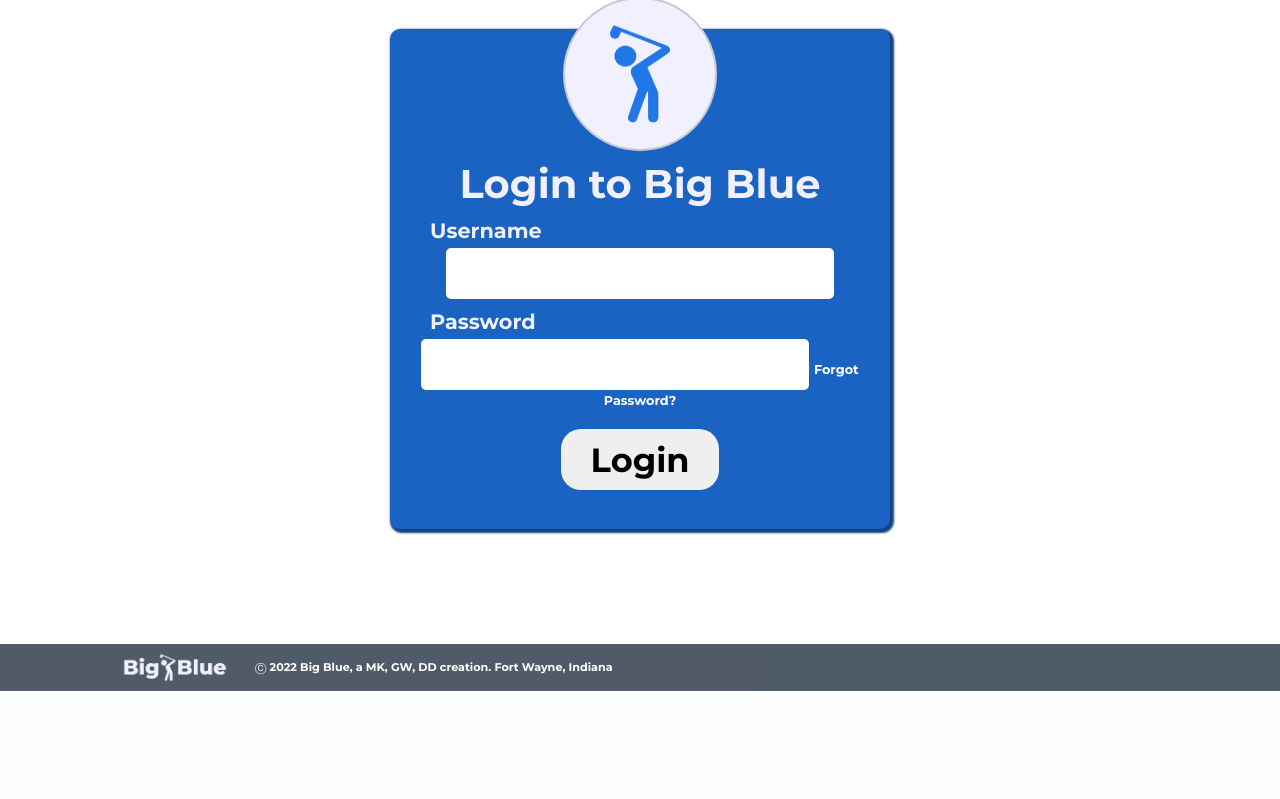
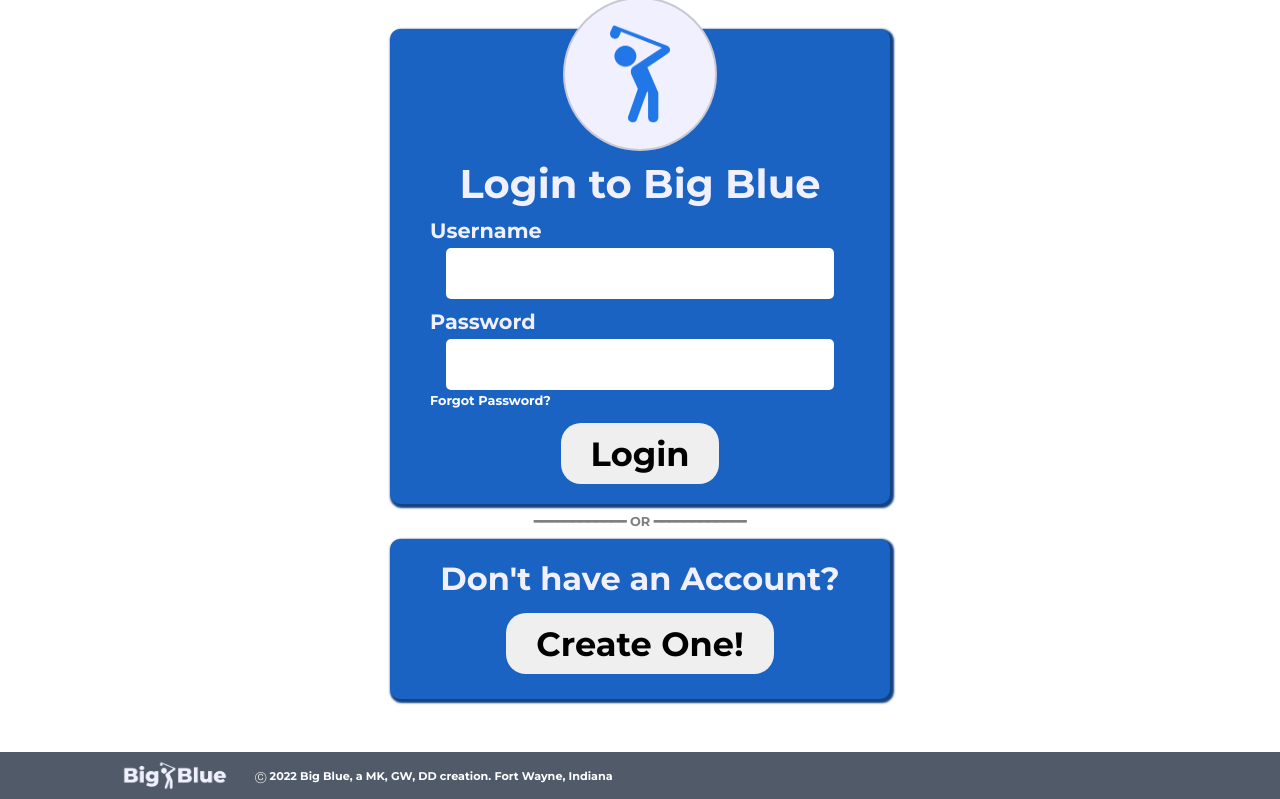
Before and after one commit to maxklema/Big-Blue, a Flask app: page /login in a window 1280 px wide. Shown: the part 110-909 px from the top of the page. Before the commit the page ends 801 px from the top, so only its background shows below. Run offline with Flask 2, Linux system fonts and the light colour scheme.

Commit message:
login page

```diff
--- a/static/styles/stylelogin.css
+++ b/static/styles/stylelogin.css
@@ -140,7 +140,7 @@ footer  {
 
 .form {
     width: 500px;
-    height: 500px;
+    max-height: 600px;
     background:#1B63C2;
     border-radius: 10px;
     box-shadow: 2px 2px 2px 2px #134383;
@@ -178,6 +178,13 @@ footer  {
     padding: 0 20px;
 }
 
+#usernametext {
+    font-size: 1.3em;
+    text-align: left;
+    padding: 0 20px;
+    margin-top: 5px;
+}
+
 .username h3 {
     font-size: 1.3em;
     text-align: left;
@@ -212,24 +219,30 @@ footer  {
     padding: 10px 30px;
     border-radius: 20px;
     border: none;
-    margin-top: 20px;
+    margin-top: 15px;
     font-size: 2.1em;
 }
 
 #error {
-    font-size: 1.3em;
+    font-size: 1.1em;
     text-align: left;
     padding: 0 20px;
-    color: rgb(216, 235, 109);
+    color: rgb(248, 250, 115)
 }
 
-#forgotpassword{
+#forgotpassword {
     text-decoration: none;
     color: white;
     font-size: 0.8em;
     text-align: left;
-    padding: 10px -40px;
+    padding: 0 20px;
+    margin-top: 3px;
 }
+
+.password a {
+    text-decoration: none;
+}
+
 #submit:hover {
     background-color: #cfcfdb;
     cursor: pointer;
@@ -256,6 +269,44 @@ form h1 {
     header .logo {
         padding: 8px 20px;
     }
+}
+
+.createaccountcontainer {
+    display: flex;
+    justify-content: center;
+}
+
+.createaccount {
+    height: 160px;
+    width: 500px;
+    margin-top: 10px;
+    background:#1B63C2;
+    border-radius: 10px;
+    box-shadow: 2px 2px 2px 2px #134383;
+    padding: 20px 20px;
+    text-align: center;
+    color: #F0F0FF;
+
+}
+
+.createaccount a button {
+    padding: 10px 30px;
+    border-radius: 20px;
+    border: none;
+    margin-top: 15px;
+    font-size: 2.1em;
+}
+
+.createaccount a button:hover {
+    background-color: #cfcfdb;
+    cursor: pointer;
+}
+
+#or {
+    font-size: .8em;
+    text-align: center;
+    color: grey;
+    margin-top: 10px;
 }
 
 @media (max-width: 500px){
--- a/templates/login.html
+++ b/templates/login.html
@@ -19,6 +19,7 @@
                             <div class="username">
                                 {% if message %}
                                     <h3 id="error">{{message}}</h3>
+                                    <h3 id="usernametext">Username</h3>
                                 {% else %}
                                     <h3>Username</h3>
                                 {% endif %}
@@ -27,10 +28,21 @@
                             <div class="password">
                                 <h3>Password</h3>
                                 <input type="password" name="password">
-                                <a id="forgotpassword" href="#">Forgot Password?</a>
+                                <a href="#"><p id="forgotpassword">Forgot Password?</p></a>
                             </div>
-                            <input type="submit" value="Login" id="submit">
+                                <input type="submit" value="Login" id="submit">
+                            </div>
                         </form>
+
+                        <h1 id="or">━━━━━━━━━━━━ OR ━━━━━━━━━━━━</h1>
+
+                        <div class="createaccountcontainer">
+                            <div class="createaccount">
+                                <h1>Don't have an Account?</h1>
+                               <a href="/create_account"><button>Create One!</button></a>
+                            </div>
+                        </div>
+
 
 
 
```
